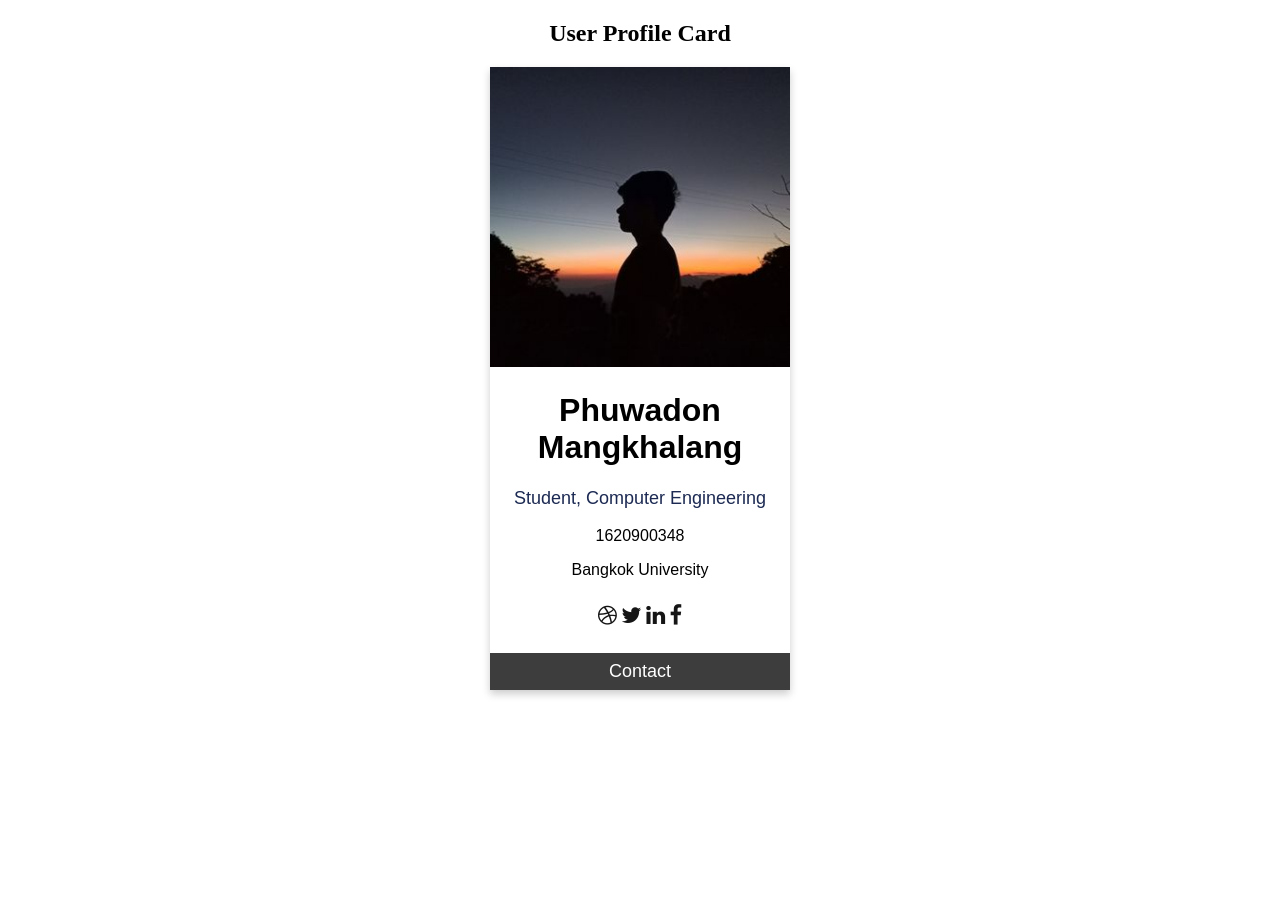
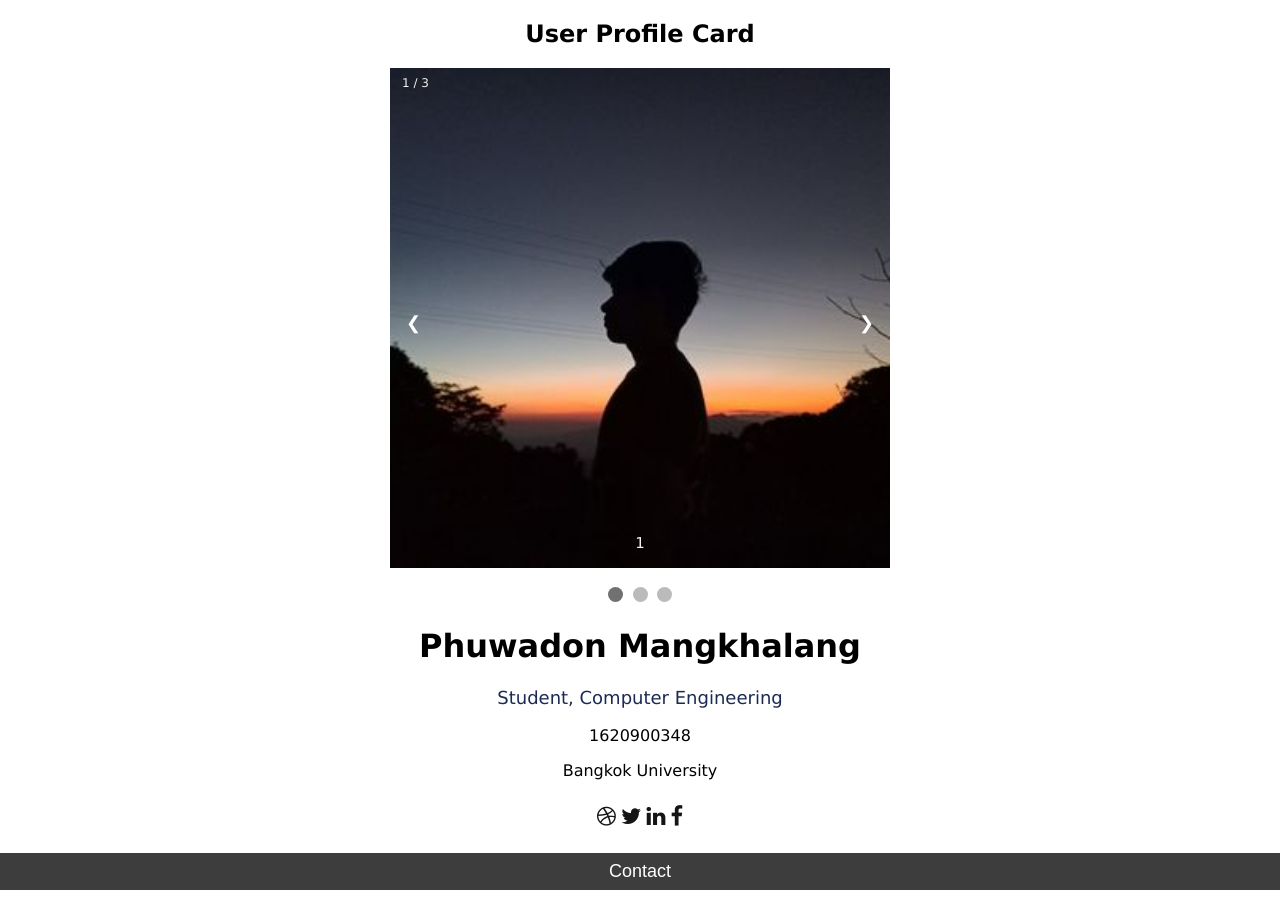
Before and after one commit to PM1728/CE223-User-Profile, a plain HTML site: page index.html in a window 1280 px wide. Before the commit the page ends 800 px from the top, so only its background shows below. Drawn offline with Linux system fonts and the light colour scheme.

Commit message:
ฤdd picture css + html
Add images to be able to scroll.

```diff
--- a/index.html
+++ b/index.html
@@ -3,6 +3,7 @@
 
 <head>
     <link rel="stylesheet" href="https://cdnjs.cloudflare.com/ajax/libs/font-awesome/4.7.0/css/font-awesome.min.css">
+
     <style>
         .card {
             box-shadow: 0 4px 8px 0 rgba(0, 0, 0, 0.2);
@@ -91,16 +92,149 @@
   from {opacity: 0;}
   to {opacity:1 ;}
 }
+
+* {box-sizing: border-box}
+body {font-family: Verdana, sans-serif; margin:0}
+.mySlides {display: none}
+img {vertical-align: middle;}
+
+/* Slideshow container */
+.slideshow-container {
+  max-width: 500px;
+  position: relative;
+  margin: auto;
+}
+
+/* Next & previous buttons */
+.prev, .next {
+  cursor: pointer;
+  position: absolute;
+  top: 50%;
+  width: auto;
+  padding: 16px;
+  margin-top: -22px;
+  color: white;
+  font-weight: bold;
+  font-size: 18px;
+  transition: 0.6s ease;
+  border-radius: 0 3px 3px 0;
+  user-select: none;
+}
+
+/* Position the "next button" to the right */
+.next {
+  right: 0;
+  border-radius: 3px 0 0 3px;
+}
+
+/* On hover, add a black background color with a little bit see-through */
+.prev:hover, .next:hover {
+  background-color: rgba(0,0,0,0.8);
+}
+
+/* Caption text */
+.text {
+  color: #f2f2f2;
+  font-size: 15px;
+  padding: 8px 12px;
+  position: absolute;
+  bottom: 8px;
+  width: 100%;
+  text-align: center;
+}
+
+/* Number text (1/3 etc) */
+.numbertext {
+  color: #f2f2f2;
+  font-size: 12px;
+  padding: 8px 12px;
+  position: absolute;
+  top: 0;
+}
+
+/* The dots/bullets/indicators */
+.dot {
+  cursor: pointer;
+  height: 15px;
+  width: 15px;
+  margin: 0 2px;
+  background-color: #bbb;
+  border-radius: 50%;
+  display: inline-block;
+  transition: background-color 0.6s ease;
+}
+
+.active, .dot:hover {
+  background-color: #717171;
+}
+
+/* Fading animation */
+.fade {
+  -webkit-animation-name: fade;
+  -webkit-animation-duration: 1.5s;
+  animation-name: fade;
+  animation-duration: 1.5s;
+}
+
+@-webkit-keyframes fade {
+  from {opacity: .4}
+  to {opacity: 1}
+}
+
+@keyframes fade {
+  from {opacity: .4}
+  to {opacity: 1}
+}
+
+/* On smaller screens, decrease text size */
+@media only screen and (max-width: px) {
+  .prev, .next,.text {font-size: 300px}
+}
     </style>
 </head>
 
 <body>
 
+    <div class="container">
     <h2 style="text-align:center">User Profile Card</h2>
 
-    <div class="card">
-        <img src="img.jpg" alt="Phuwadon" style="width:100%">
-        <h1>Phuwadon Mangkhalang</h1>
+
+    <div class="slideshow-container">
+
+    <div class="mySlides fade">
+      <div class="numbertext">1 / 3</div>
+      <img src="img.jpg" style="width:100%">
+      <div class="text">1</div>
+    </div>
+
+    <div class="mySlides fade">
+      <div class="numbertext">2 / 3</div>
+      <img src="img2.jpg" style="width:100%">
+      <div class="text">2</div>
+    </div>
+
+    <div class="mySlides fade">
+      <div class="numbertext">3 / 3</div>
+      <img src="img3.jpg" style="width:100%">
+      <div class="text">3</div>
+    </div>
+
+    <a class="prev" onclick="plusSlides(-1)">&#10094;</a>
+    <a class="next" onclick="plusSlides(1)">&#10095;</a>
+
+    </div>
+    <br>
+
+    <div style="text-align:center">
+      <span class="dot" onclick="currentSlide(1)"></span>
+      <span class="dot" onclick="currentSlide(2)"></span>
+      <span class="dot" onclick="currentSlide(3)"></span>
+    </div>
+
+
+    <div style="text-align:center">
+      <h1><div class="popup" onclick="myFunction()">Phuwadon Mangkhalang
+          <span class="popuptext" id="myPopup">Hello It's me ...</span></h1>
         <p class="title">Student, Computer Engineering</p>
         <p>1620900348</p>
         <p>Bangkok University</p>
@@ -110,14 +244,45 @@
             <a href="#"><i class="fa fa-linkedin"></i></a>
             <a href="#"><i class="fa fa-facebook"></i></a>
         </div>
+
         <p><button>Contact</button></p>
     </div>
+  </div>
+  </div>
     <script>
         // When the user clicks on <div>, open the popup
         function myFunction() {
             var popup = document.getElementById("myPopup");
             popup.classList.toggle("show");
         }
+
+        var slideIndex = 1;
+          showSlides(slideIndex);
+
+          function plusSlides(n) {
+            showSlides(slideIndex += n);
+          }
+
+          function currentSlide(n) {
+            showSlides(slideIndex = n);
+          }
+
+          function showSlides(n) {
+            var i;
+            var slides = document.getElementsByClassName("mySlides");
+            var dots = document.getElementsByClassName("dot");
+            if (n > slides.length) { slideIndex = 1 }
+            if (n < 1) { slideIndex = slides.length }
+            for (i = 0; i < slides.length; i++) {
+              slides[i].style.display = "none";
+            }
+            for (i = 0; i < dots.length; i++) {
+              dots[i].className = dots[i].className.replace(" active", "");
+            }
+            slides[slideIndex - 1].style.display = "block";
+            dots[slideIndex - 1].className += " active";
+          }
+
     </script>
 </body>
 
```
Also changed, not shown: img2.jpg (added), img3.jpg (added).
